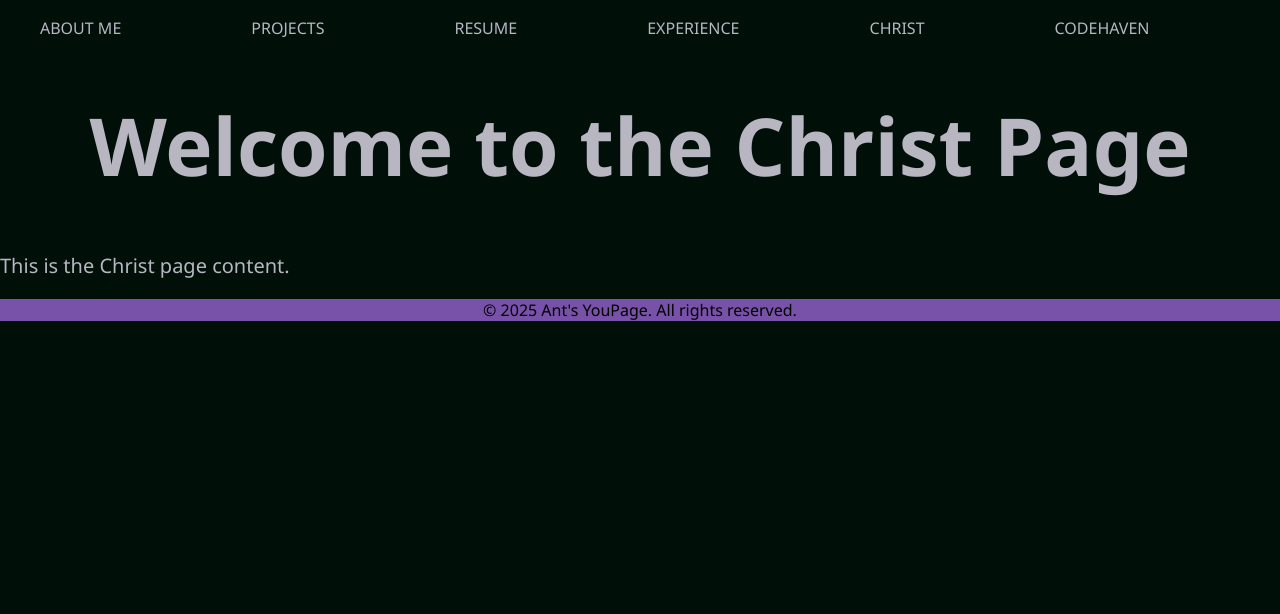
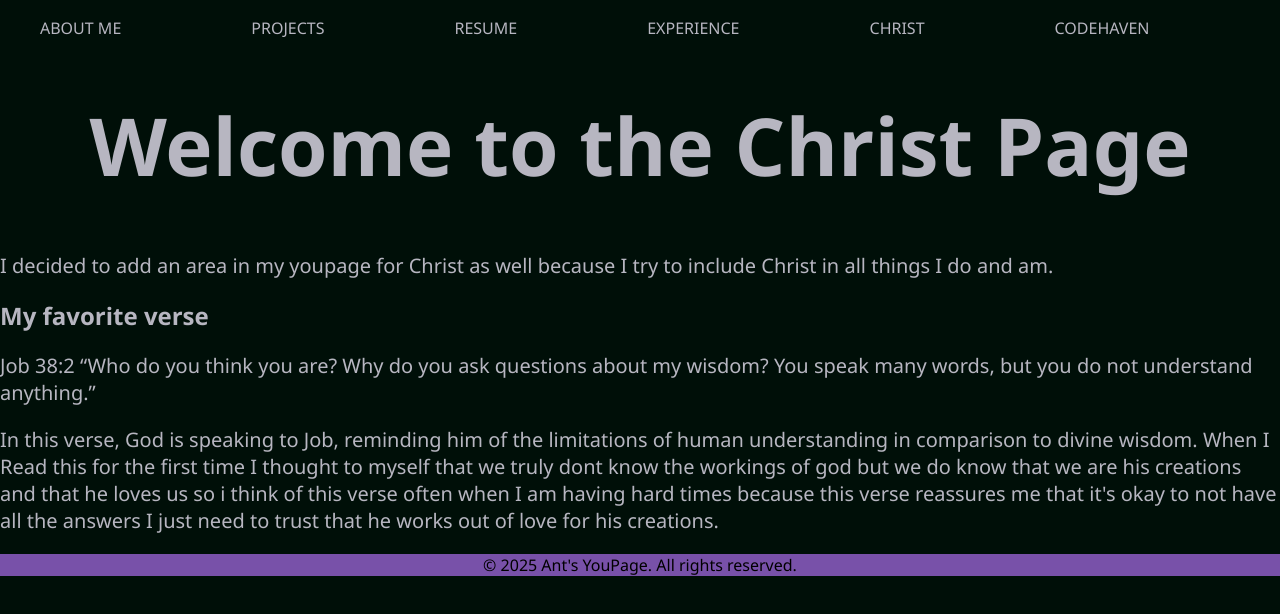
Before and after one commit to asimmons777/Antsyoupage, a React (Vite) app in the folder youpage-app/: page /christ in a window 1280 px wide. Shown: the top 614 px of the page. Built offline with nearby package versions, Linux system fonts and the light colour scheme.

Commit message:
put basic content on christ page

```diff
--- a/youpage-app/src/pages/Christ.tsx
+++ b/youpage-app/src/pages/Christ.tsx
@@ -8,7 +8,12 @@ const Christ:React.FC = () => {
     <>
       <NavBar />
       <h1>Welcome to the Christ Page</h1>
-      <p>This is the Christ page content.</p>
+      <p>I decided to add an area in my youpage for Christ as well because I try to
+        include Christ in all things I do and am.
+      </p>
+      <h2>My favorite verse</h2>
+      <p>Job 38:2 “Who do you think you are? Why do you ask questions about my wisdom? You speak many words, but you do not understand anything.”</p>
+      <p>In this verse, God is speaking to Job, reminding him of the limitations of human understanding in comparison to divine wisdom. When I Read this for the first time I thought to myself that we truly dont know the workings of god but we do know that we are his creations and that he loves us so i think of this verse often when I am having hard times because this verse reassures me that it's okay to not have all the answers I just need to trust that he works out of love for his creations.</p>
       <Footer />
     </>
     );
--- a/youpage-app/src/pages/landingpage.css
+++ b/youpage-app/src/pages/landingpage.css
@@ -75,6 +75,12 @@ h1 {
     text-align: center;
 }
 
+li {
+    color: #B7B6C1;
+    font-size: 20px;
+    list-style-type: none;
+}
+
 /* NavBar styles */
 #hub a, #hub button {
     -webkit-tap-highligh-color: transparent;
@@ -141,3 +147,12 @@ h3 {
     min-height: 100vh;
     padding: 20px;
 }
+
+/* Resume Page styles */
+#Resume-main {
+    background-size: cover;
+    background-position: center;
+    background-repeat: no-repeat;
+    min-height: 100vh;
+    padding: 20px;
+}
```
